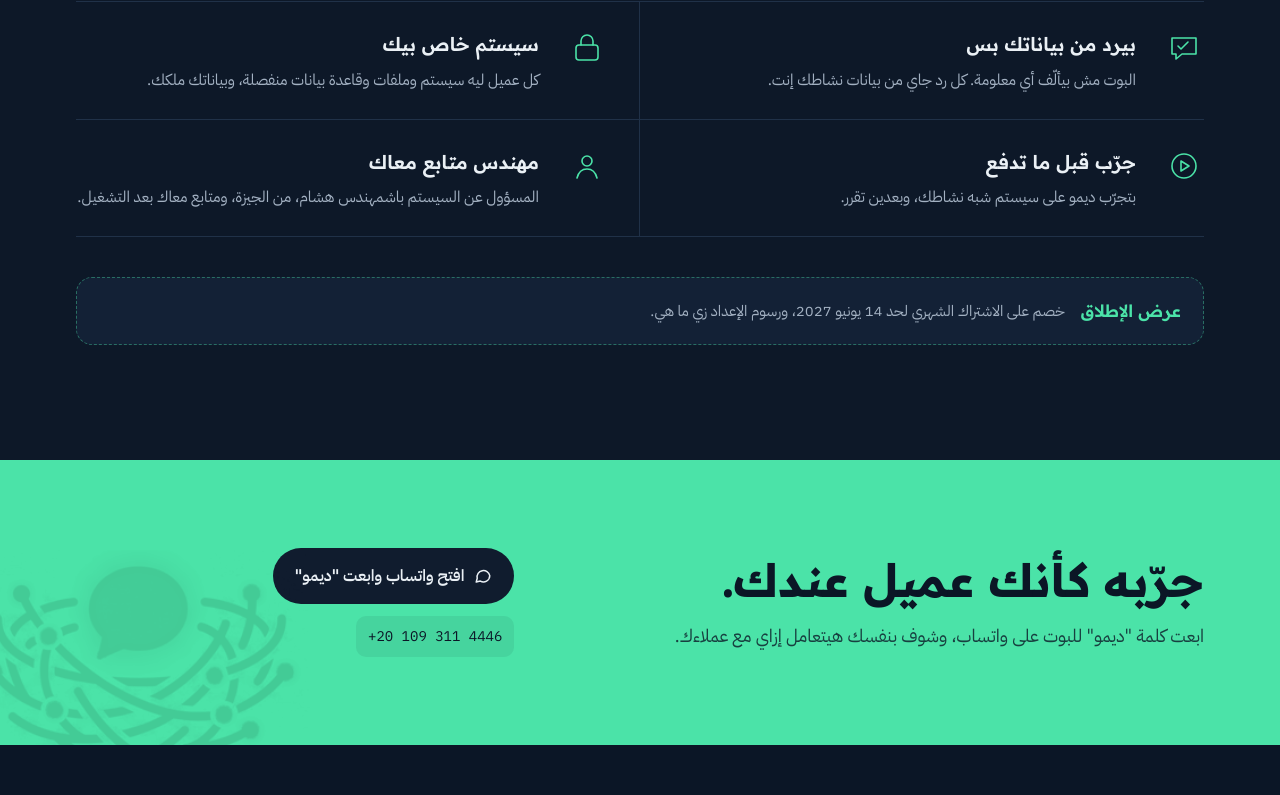
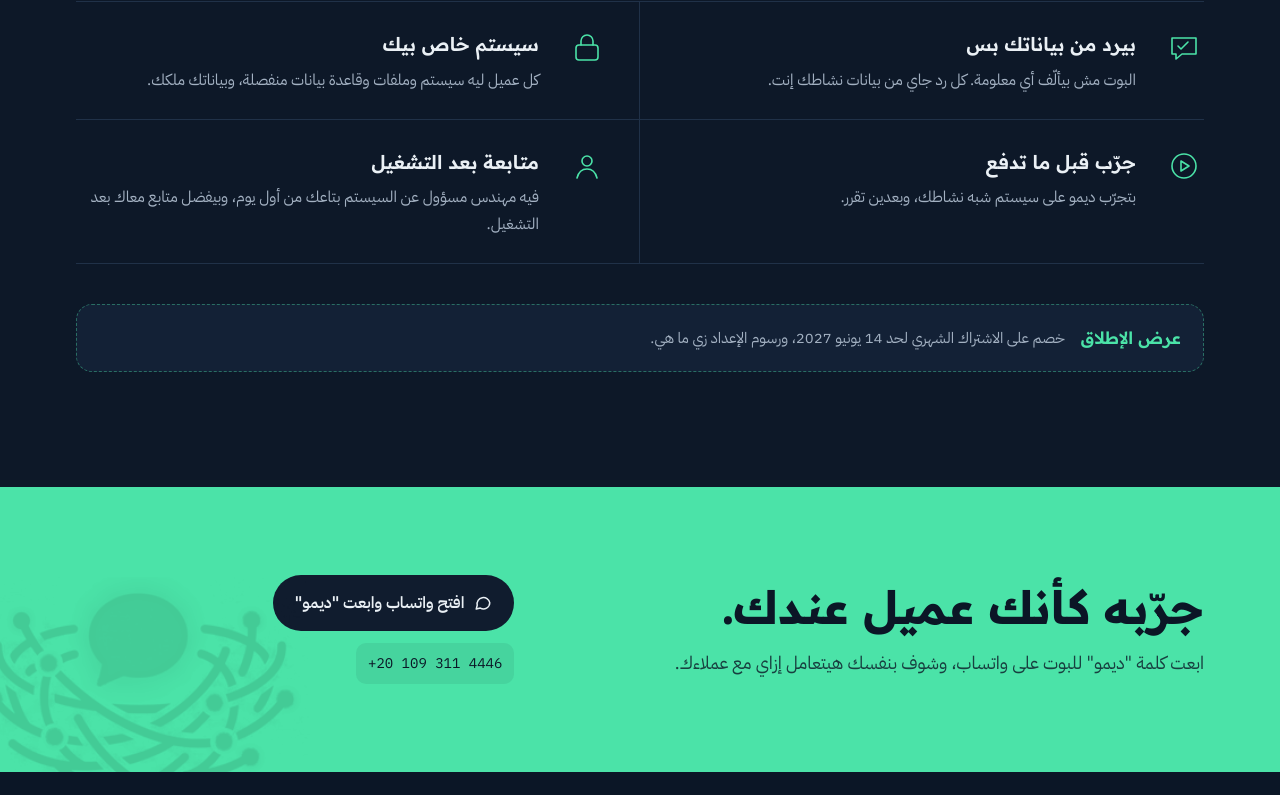
Before and after one commit to shekonesta94/shekonesta94.github.io, a plain HTML site: page index.html in a window 1280 px wide. Shown: the part 4057-4852 px from the top of the page. Drawn offline with Linux system fonts and the light colour scheme.

Commit message:
Reword support line on homepage

```diff
--- a/index.html
+++ b/index.html
@@ -511,7 +511,7 @@ body{background:var(--base)}
       <div class="it"><svg viewBox="0 0 40 40"><path d="M8 10h24v16H18l-6 5v-5H8z"/><path d="M14 18l3 3 7-7"/></svg><div><h3 data-i18n="w1h">بيرد من بياناتك بس</h3><p data-i18n="w1p">البوت مش بيألّف أي معلومة. كل رد جاي من بيانات نشاطك إنت.</p></div></div>
       <div class="it"><svg viewBox="0 0 40 40"><rect x="9" y="17" width="22" height="15" rx="3"/><path d="M14 17v-4a6 6 0 0 1 12 0v4"/></svg><div><h3 data-i18n="w2h">سيستم خاص بيك</h3><p data-i18n="w2p">كل عميل ليه سيستم وملفات وقاعدة بيانات منفصلة، وبياناتك ملكك.</p></div></div>
       <div class="it"><svg viewBox="0 0 40 40"><circle cx="20" cy="20" r="12"/><path d="M17 15l8 5-8 5z"/></svg><div><h3 data-i18n="w3h">جرّب قبل ما تدفع</h3><p data-i18n="w3p">بتجرّب ديمو على سيستم شبه نشاطك، وبعدين تقرر.</p></div></div>
-      <div class="it"><svg viewBox="0 0 40 40"><circle cx="20" cy="15" r="5"/><path d="M10 32c1.5-6 5.5-9 10-9s8.5 3 10 9"/></svg><div><h3 data-i18n="w4h">مهندس متابع معاك</h3><p data-i18n="w4p">المسؤول عن السيستم باشمهندس هشام، من الجيزة، ومتابع معاك بعد التشغيل.</p></div></div>
+      <div class="it"><svg viewBox="0 0 40 40"><circle cx="20" cy="15" r="5"/><path d="M10 32c1.5-6 5.5-9 10-9s8.5 3 10 9"/></svg><div><h3 data-i18n="w4h">متابعة بعد التشغيل</h3><p data-i18n="w4p">فيه مهندس مسؤول عن السيستم بتاعك من أول يوم، وبيفضل متابع معاك بعد التشغيل.</p></div></div>
     </div>
     <div class="offer"><b data-i18n="ofB">عرض الإطلاق</b><span data-i18n="ofP">خصم على الاشتراك الشهري لحد 14 يونيو 2027، ورسوم الإعداد زي ما هي.</span></div>
   </div>
@@ -613,7 +613,7 @@ body{background:var(--base)}
     w1h:'Answers from your data only', w1p:'The bot never invents information. Every reply comes from your business data.',
     w2h:'A system of your own', w2p:'Each client gets a separate system, files and database, and your data is yours.',
     w3h:'Try before you pay', w3p:'Test a demo on a system like your business, then decide.',
-    w4h:'An engineer who follows up', w4p:'Eng. Hisham, based in Giza, runs your system and stays with you after launch.',
+    w4h:'Support after launch', w4p:'An engineer owns your system from day one and stays with you after launch.',
     ofB:'Launch offer', ofP:'Discount on the monthly subscription until 14 June 2027. Setup fees stay the same.',
     goH:'Try it as if you were your own customer.', goP:'Send the word "demo" to the bot on WhatsApp and see for yourself how it treats your customers.', goC:'Open WhatsApp and send "demo"',
     ftP:'AI business automation for small and mid-sized businesses in Egypt. Giza, Egypt.', ft1:'Contact us', ftWa:'WhatsApp', ftFb:'Facebook', ft2:'Legal', ftT:'Terms & Conditions', ftPr:'Privacy Policy'
```
